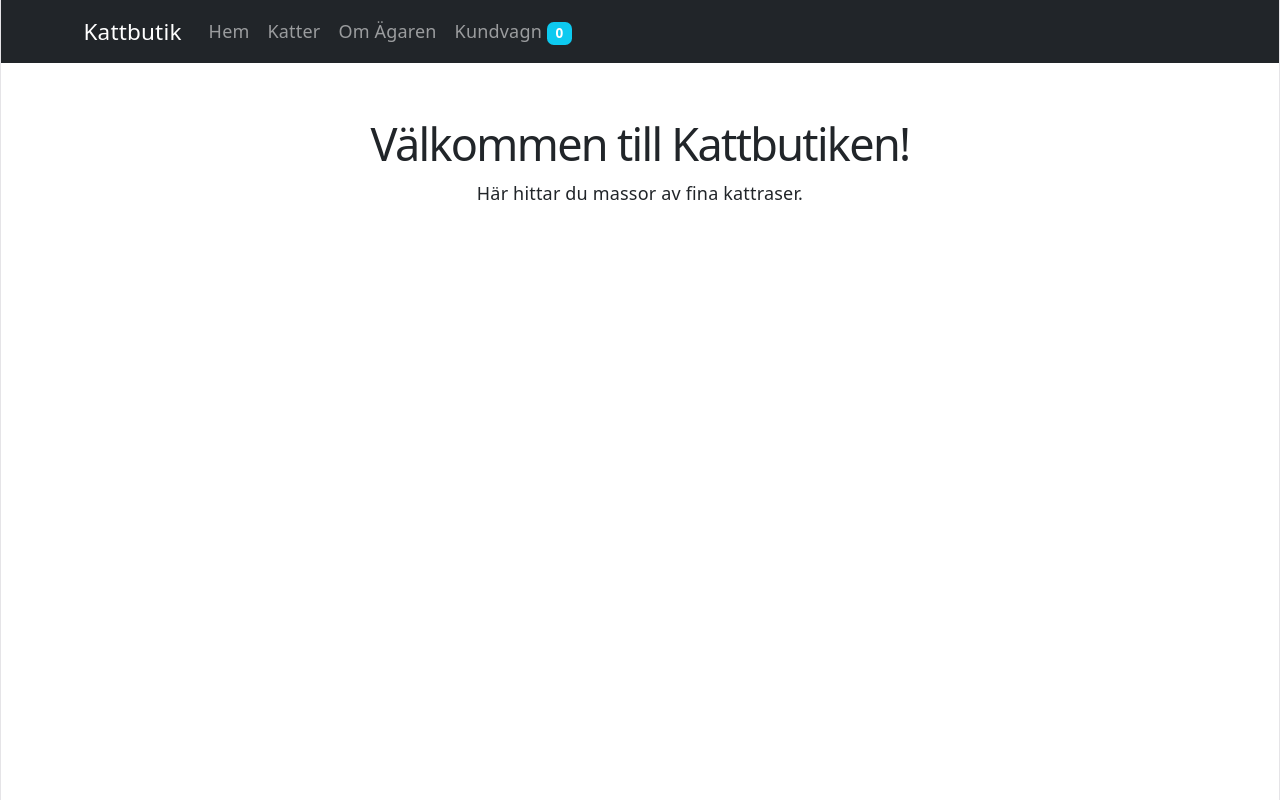
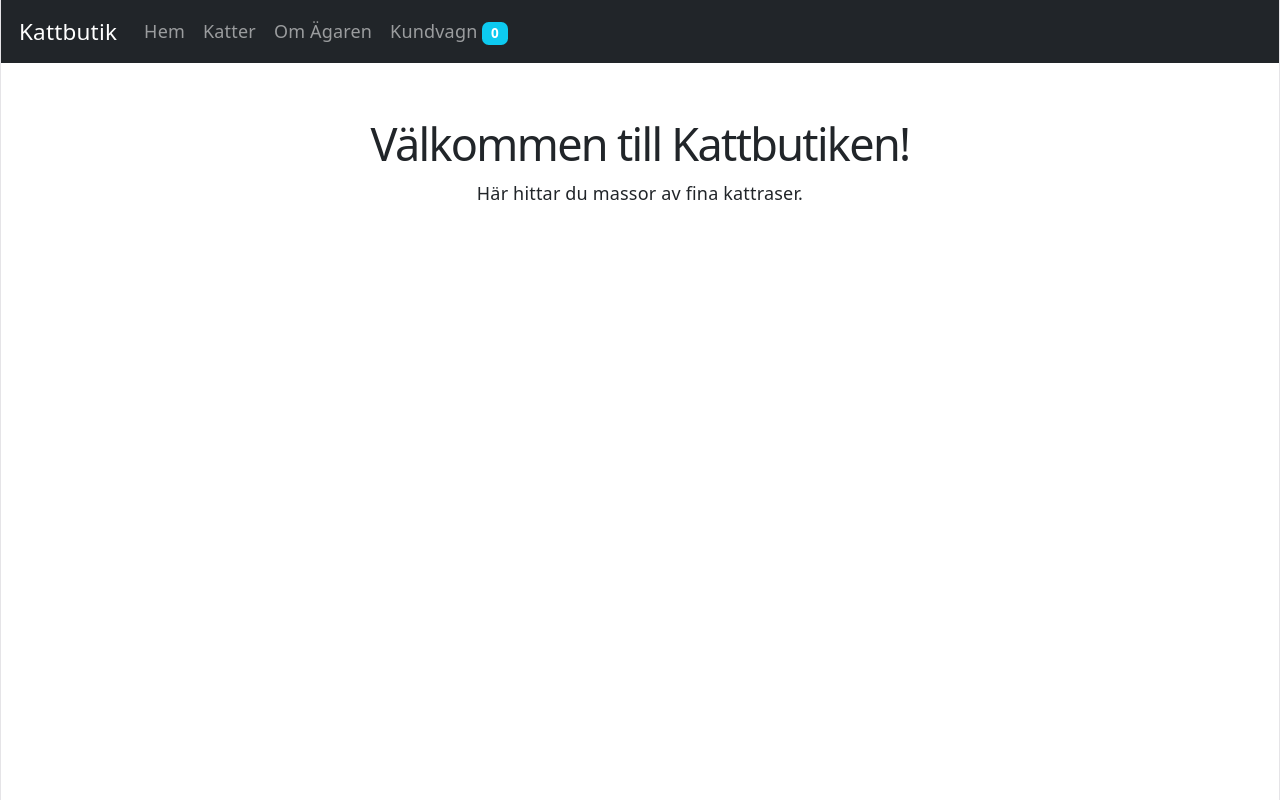
Before and after one commit to AdamWalidDev/Kattbutik_react, a React (Vite) app: page / in a window 1280 px wide. Built offline with nearby package versions, Linux system fonts and the light colour scheme.

Commit message:
Update Navbar component to use fluid container for improved layout

```diff
--- a/src/components/Navbar.jsx
+++ b/src/components/Navbar.jsx
@@ -7,7 +7,7 @@ export default function AppNavbar() {
   const { cartCount } = useContext(CartContext);
   return (
     <Navbar bg="dark" variant="dark" expand="md">
-      <Container>
+      <Container fluid className="px-3">
         <Navbar.Brand as={Link} to="/">Kattbutik</Navbar.Brand>
         <Navbar.Toggle aria-controls="main-navbar" />
         <Navbar.Collapse id="main-navbar">
```
